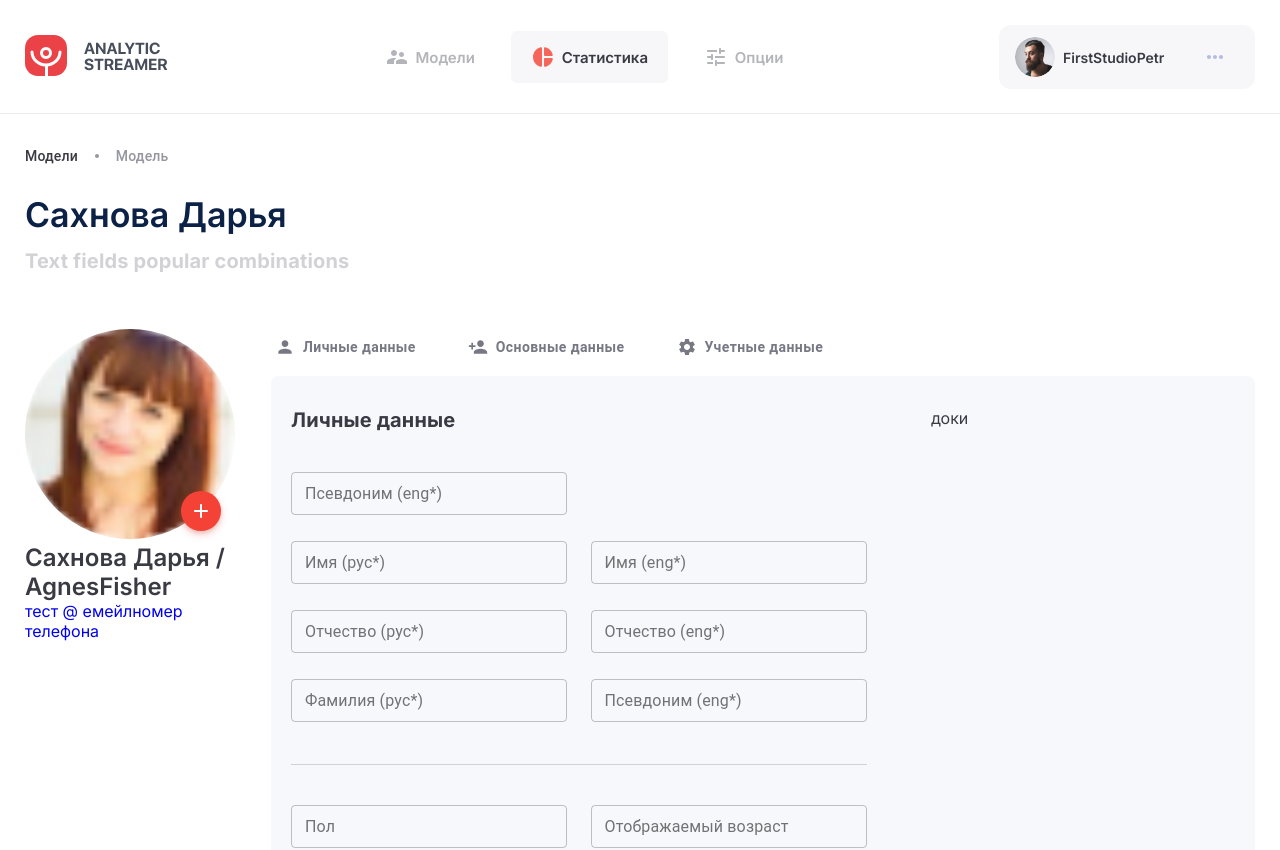
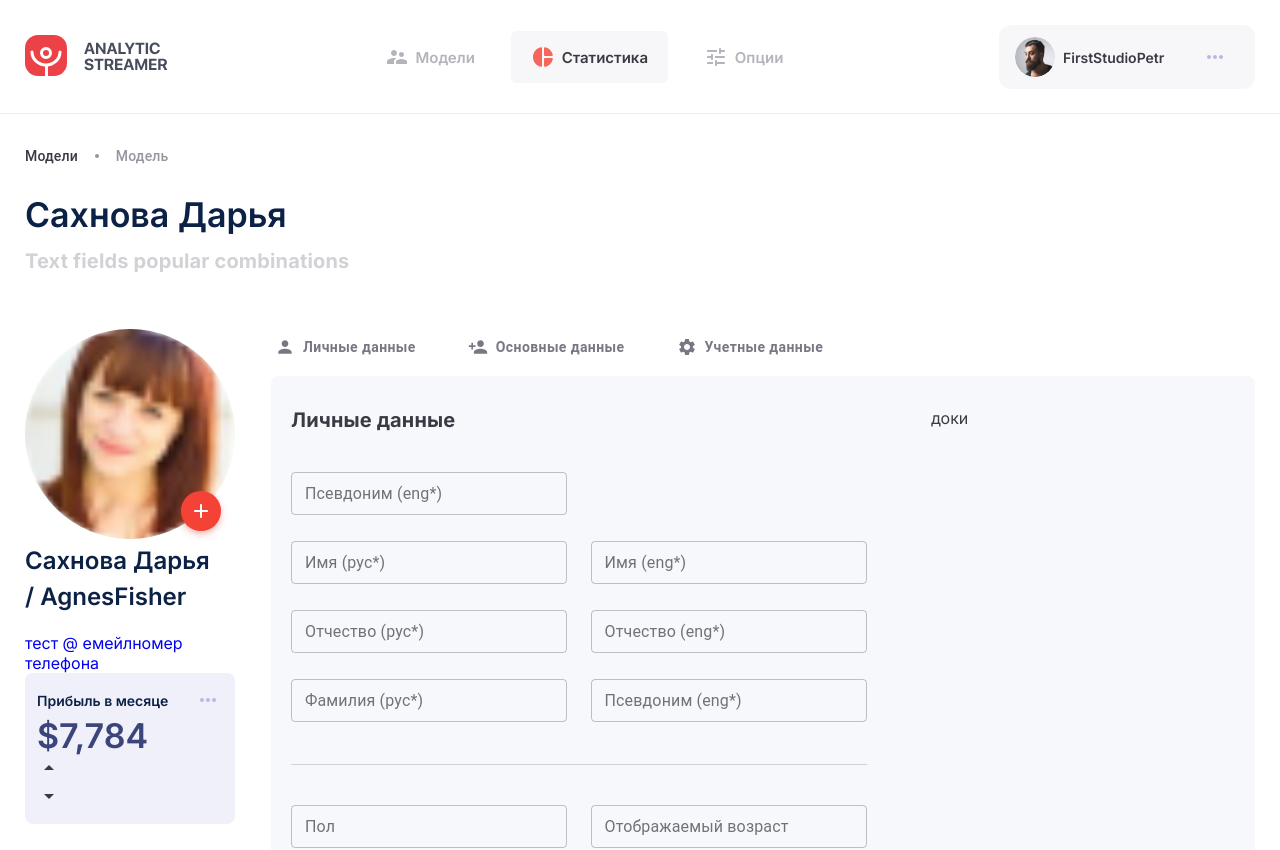
Before and after one commit to Space1nvader/webcam-react, a React (Create React App) app: page /model/1 in a window 1280 px wide. Shown: the top 850 px of the page. Built offline with nearby package versions, Linux system fonts and the light colour scheme.

Commit message:
Каррирование, вынес логику из jsx, добавил компонент дохода (income)

```diff
--- a/package.json
+++ b/package.json
@@ -12,7 +12,6 @@
     "@testing-library/react": "^11.1.0",
     "@testing-library/user-event": "^12.1.10",
     "clsx": "^1.1.1",
-    "craco-less": "^1.17.1",
     "eslint-config-airbnb": "^18.2.1",
     "eslint-config-prettier": "^8.3.0",
     "eslint-plugin-prettier": "^3.4.0",
--- /dev/null
+++ b/src/components/Effect/index.js
@@ -0,0 +1,20 @@
+import React from 'react'
+import ArrowDropUpIcon from '@material-ui/icons/ArrowDropUp';
+import ArrowDropDownIcon from '@material-ui/icons/ArrowDropDown';
+
+const Effect = (props) => {
+    const { value, ...other } = props;
+    const setValue = () => {
+        if (value === 'up') {
+            return <ArrowDropUpIcon style={{stroke: 'var(green-20)'}}/>
+        }
+           return <ArrowDropDownIcon style={{ fill: 'var(red-20)' }} />
+    }
+    return (
+        <div {...other}>
+            {setValue()}
+        </div>
+    )
+}
+
+export default Effect
--- a/src/modules/Table/index.js
+++ b/src/modules/Table/index.js
@@ -35,7 +35,7 @@ const DataTable = (props) => {
 
   const [isSelect, setSelectState] = useState();
   const selected = new Set(isSelect);
-  const handleSelectClick = (id) => {
+  const handleSelectClick = (id) => () => {
     if (selected.has(id)) {
       selected.delete(id);
     } else {
@@ -49,11 +49,14 @@ const DataTable = (props) => {
       setSelectState(selected);
       return;
     }
-    setSelectState();
-  };
+    setSelectState(null);
+  }
+  const isChecked = (id) =>
+    isSelect ? isSelect.has(id) : false
+
   return (
     <TableContainer {...other} className={classes.tableContainer}>
-      <TableFiltres onChange={(e) => handleSelectAllClick(e)} />
+      <TableFiltres onChange={handleSelectAllClick} />
       <Table>
         <TableHead>
           <TableRow style={{ backgroundColor: 'var(--indigo-0)' }}>
@@ -67,11 +70,12 @@ const DataTable = (props) => {
         </TableHead>
         <TableBody>
           {rows.map((row) => (
-            <TableRow className={classes.tableRow} key={row.id}>
+
+           <TableRow className={classes.tableRow} key={row.id}>
               <TableCell padding="checkbox">
                 <SmallCheckbox
-                  checked={isSelect ? isSelect.has(row.id) : false}
-                  onChange={() => handleSelectClick(row.id)}
+                  checked={isChecked(row.id)}
+                  onChange={handleSelectClick(row.id)}
                 />
               </TableCell>
               {fields.map((field) =>
@@ -86,7 +90,7 @@ const DataTable = (props) => {
                     {row[field.id]}
                   </TableCell>
                 )
-              )}
+                )}
             </TableRow>
           ))}
         </TableBody>
--- /dev/null
+++ b/src/pages/Detail/Components/Income/index.js
@@ -0,0 +1,27 @@
+import React from 'react';
+import IconButton from 'components/IconButton';
+import MoreHorizIcon from '@material-ui/icons/MoreHoriz';
+import './index.scss';
+import Effect from 'components/Effect';
+
+const Income = (props) => {
+    const { ...other } = props;
+    return (
+        <div className="income" {...other}>
+        <div className="income__header">
+          <span className="income__title">Прибыль в месяце</span>
+                <IconButton>
+                    <MoreHorizIcon style={{fill: 'var(--indigo-30)'}}/>
+          </IconButton>
+
+            </div>
+            <h4 className="income__value">
+            $7,784
+            </h4>
+            <Effect value="up"/>
+            <Effect />
+</div>
+    )
+}
+
+export default Income
--- /dev/null
+++ b/src/pages/Detail/Components/Income/index.scss
@@ -0,0 +1,21 @@
+.income{
+    width: 100%;
+    background-color: var(--indigo-5);
+    padding: 0.75rem;
+    box-sizing: border-box;
+    border-radius: 8px;
+    &__header{
+        display: flex;
+        justify-content: space-between;
+        align-items: center;
+        flex-wrap: wrap;
+    }
+    &__title{
+        font-weight: 600;
+        font-size: 0.875rem;
+        color: var(--blue-100);
+    }
+    &__value{
+        color: var(--indigo-80)
+    }
+}
--- a/src/pages/Detail/index.js
+++ b/src/pages/Detail/index.js
@@ -9,6 +9,7 @@ import { makeStyles } from '@material-ui/core/styles';
 import DocsForm from './Components/DocsForm';
 import PictureForm from './Components/PictureForm';
 import DetailForm from './Components/DataForm';
+import Income from './Components/Income';
 import './index.scss';
 
 const useStyles = makeStyles({
@@ -44,7 +45,7 @@ const Detail = (props) => {
   const { route, match, ...other } = props;
   const model = api.models[match.params.userId - 1];
   const [isActiveTab, setActiveTab] = useState();
-  const handleChangeTabClick = (key) => {
+  const handleChangeTabClick = (key) => () => {
     setActiveTab(key);
   };
 
@@ -58,7 +59,7 @@ const Detail = (props) => {
         <div className="detail__data">
           <PictureForm image={model.user.image} />
           <h5 className="detail__name">
-            {model.user.name} / {model.user.nickname}
+            {model.user.name} <br/> / {model.user.nickname}
           </h5>
           <div className="detail__contacts">
             <a href="/" className="email">
@@ -67,6 +68,9 @@ const Detail = (props) => {
             <a href="/" className="email">
               номер телефона
             </a>
+          </div>
+          <div className="detail__income">
+            <Income/>
           </div>
         </div>
       </div>
@@ -78,7 +82,7 @@ const Detail = (props) => {
                 isActiveTab === button.key ? classes.activeButton : ''
               }`}
               startIcon={button.icon}
-              onClick={() => handleChangeTabClick(button.key)}
+              onClick={handleChangeTabClick(button.key)}
             >
               {button.title}
             </Button>
--- a/src/pages/Detail/index.scss
+++ b/src/pages/Detail/index.scss
@@ -19,6 +19,12 @@
     margin-left: 2.25rem;
     box-sizing: border-box;
   }
+  &__name{
+    line-height: 1.5;
+    font-weight: 600;
+    color: var(--blue-100);
+    margin-bottom: 1.125rem;
+  }
   &__tabs {
     margin-bottom: 0.625rem;
   }
@@ -37,4 +43,5 @@
     width: 19rem;
     margin-left: 4rem;
   }
+
 }
```
Also changed, not shown: src/components/Effect/index.scss (added).
